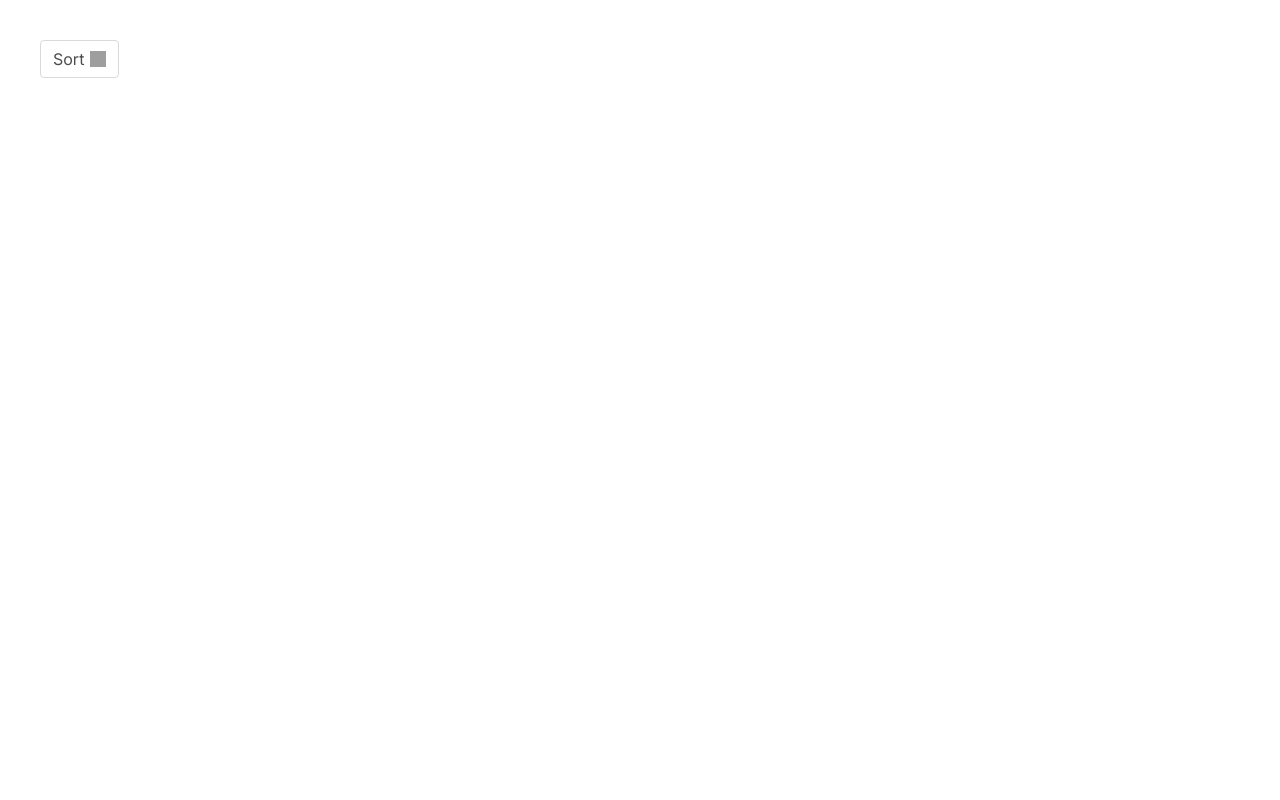
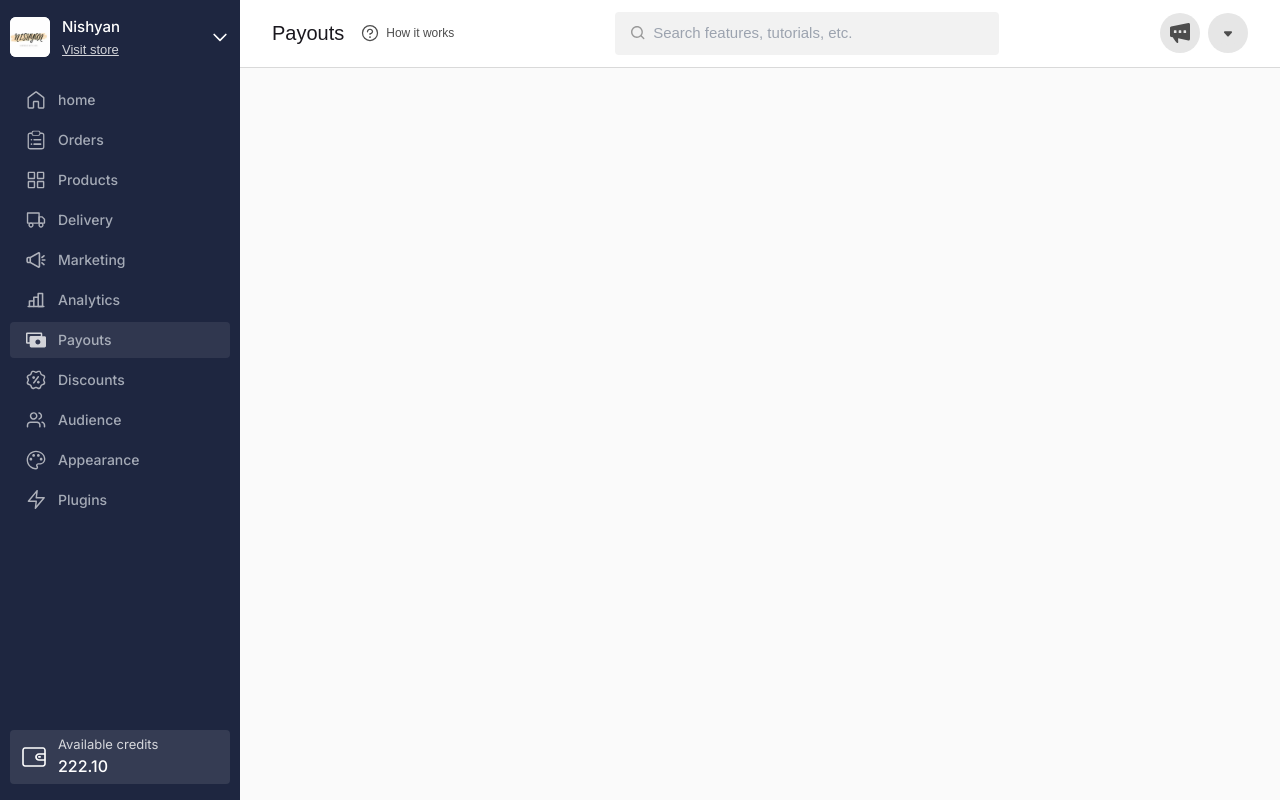
Before and after one commit to anoopraju31/dukaan-dashboard, a React (Vite) app: page / in a window 1280 px wide. Built offline with nearby package versions, Linux system fonts and the light colour scheme; grey boxes are pictures that could not be loaded.

Commit message:
App - refactor

```diff
--- a/src/App.tsx
+++ b/src/App.tsx
@@ -1,9 +1,16 @@
-import DropDown from './components/DropDown'
+import { FC } from 'react'
+import Header from './components/svgs/Header'
+import Navbar from './components/Navbar'
 
-const App = () => {
+const App: FC = () => {
 	return (
-		<div className='p-10 flex gap-5'>
-			<DropDown />
+		<div className='flex bg-black-98'>
+			<div className='hidden lg:block'>
+				<Navbar />
+			</div>
+			<div className='flex-1 relative'>
+				<Header />
+			</div>
 		</div>
 	)
 }
```
